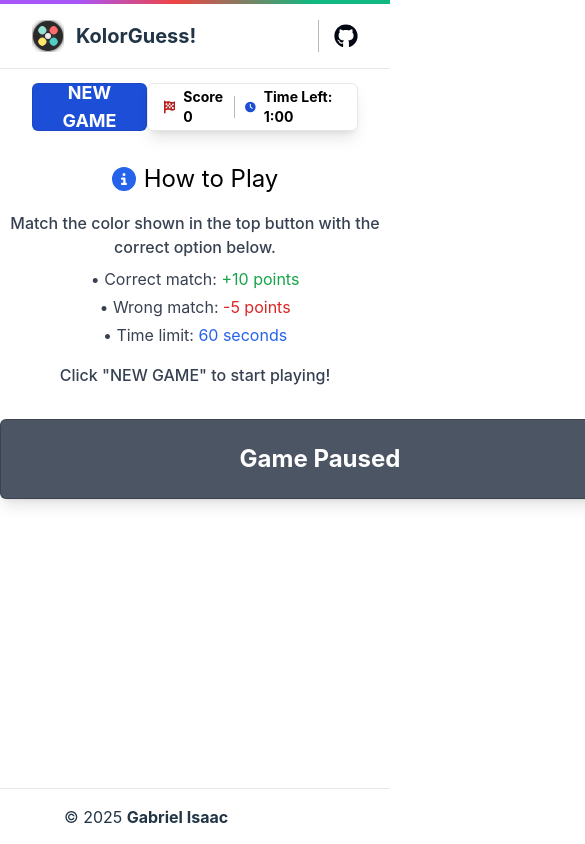
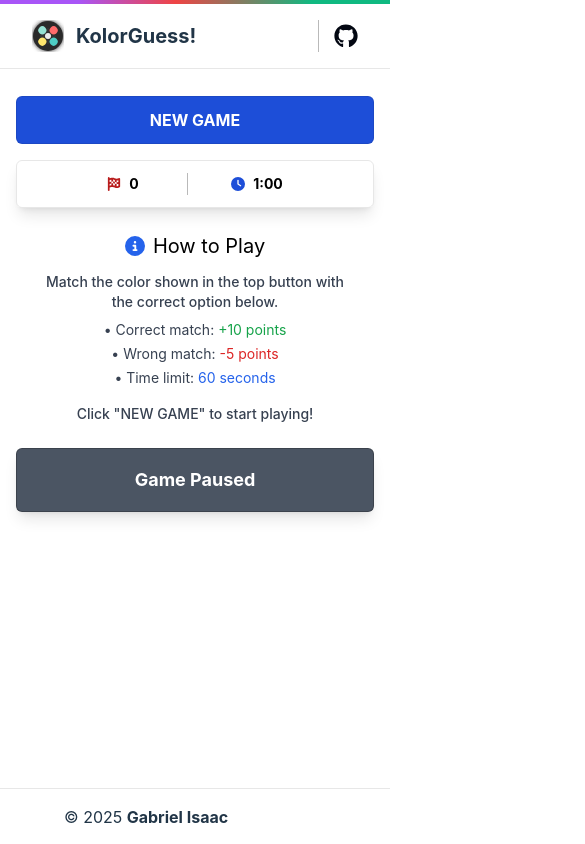
Before and after one commit to gabrielisaacs/color-game, a React (Vite) app in the folder app/: page / in a window 390 px wide. Shown: the top 844 px of the page, 585 px wide, since content can reach past the window. Built offline with nearby package versions, Linux system fonts and the light colour scheme.

Commit message:
feat: responsiveness

```diff
--- a/app/src/App.jsx
+++ b/app/src/App.jsx
@@ -72,8 +72,9 @@ function App() {
   };
 
   return (
-    <div className='w-screen min-h-screen flex flex-col'>
+    <div className='w-screen min-h-screen flex flex-col overflow-x-hidden'>
       <NavBar />
+      <main className="flex-1 flex flex-col">
         <StatusBar
           score={gameState.score}
           timeLeft={gameState.timeLeft}
@@ -90,6 +91,7 @@ function App() {
           gameState={gameState}
           setGameState={setGameState}
         />
+      </main>
       <Footer />
       {!gameState.isPlaying && gameState.timeLeft === 0 && (
         <GameOverModal
--- a/app/src/components/ColorBars.jsx
+++ b/app/src/components/ColorBars.jsx
@@ -20,31 +20,32 @@ const ColorBars = ({ onScore, onFail, gameState, setGameState }) => {
   };
 
   return (
-    <div className='mx-auto flex flex-wrap gap-4 w-[40rem]'>
+    <div className='mx-auto flex flex-wrap gap-4 w-full max-w-[40rem] px-4 sm:px-6 mb-[3rem]'>
       <button
         data-testid="colorBox"
-        className={`h-[5rem] w-full font-bold shadow-lg border-neutral-900 border
-          border-opacity-30 rounded-md text-white text-2xl
-          ${gameState.colors?.target || 'bg-gray-600'} items-center py-2 px-4 gap-2
-          text-center transition-all duration-300`}
+        className={`h-[4rem] sm:h-[5rem] w-full font-bold shadow-lg border-neutral-900 border
+        border-opacity-30 rounded-md text-white text-lg sm:text-2xl
+        ${gameState.colors?.target || 'bg-gray-600'} items-center py-2 px-4 gap-2
+        text-center transition-all duration-300`}
       >
         {gameState.isPlaying ? `What Color is this?` : 'Game Paused'}
       </button>
 
-      <div className="grid grid-cols-3 grid-rows-2 gap-4 w-full">
+      <div className="grid grid-cols-2 sm:grid-cols-3 gap-3 sm:gap-4 w-full">
         {gameState.colors?.options.map((color, index) => (
           <button
             key={index}
             data-testid="colorOption"
             onClick={() => handleColorClick(color)}
             disabled={!gameState.isPlaying}
-            className={`h-[5rem] shadow-lg border-neutral-900 border border-opacity-30
-              rounded-md ${color} transition-all duration-200
-              hover:scale-105 active:scale-95 relative group
-              ${!gameState.isPlaying ? 'opacity-50 cursor-not-allowed' : ''}`}
+            className={`h-[4rem] sm:h-[5rem] shadow-lg border-neutral-900 border border-opacity-30
+            rounded-md ${color} transition-all duration-200
+            hover:scale-105 active:scale-95 relative group
+            ${!gameState.isPlaying ? 'opacity-50 cursor-not-allowed' : ''}`}
           >
             <span className="absolute inset-0 flex items-center justify-center
-              text-white opacity-0 group-hover:opacity-100 transition-opacity duration-200">
+            text-white opacity-0 group-hover:opacity-100 transition-opacity duration-200
+            text-sm sm:text-base">
               {getColorName(color)}
             </span>
           </button>
--- a/app/src/components/GameInstructions.jsx
+++ b/app/src/components/GameInstructions.jsx
@@ -3,18 +3,20 @@ import { FaCheck, FaXmark, FaCircleInfo } from 'react-icons/fa6';
 
 const GameInstructions = ({ lastResult, isPlaying }) => {
   return (
-    <div>
-      <div className={`flex flex-col text-2xl mx-auto my-8 items-center justify-center gap-4
-        ${lastResult === 'correct' ? 'text-green-600' :
+    <div className="px-4 sm:px-0">
+      <div className={`flex flex-col text-xl sm:text-2xl mx-auto my-6 sm:my-8
+      items-center justify-center gap-3 sm:gap-4
+      ${lastResult === 'correct' ? 'text-green-600' :
           lastResult === 'wrong' ? 'text-red-600' : 'text-black'}`}>
 
         {!isPlaying ? (
-          <div className="flex flex-col items-center gap-4">
+          <div className="flex flex-col items-center gap-3 sm:gap-4">
             <div className="flex items-center gap-2">
               <FaCircleInfo className="text-blue-600" />
               How to Play
             </div>
-            <div className="text-base text-gray-700 max-w-2xl text-center space-y-2">
+            <div className="text-sm sm:text-base text-gray-700 max-w-[90vw] sm:max-w-2xl
+            text-center space-y-2 px-4">
               <p className="font-medium">Match the color shown in the top button with the correct option below.</p>
               <ul className="space-y-1">
                 <li>• Correct match: <span className="text-green-600">+10 points</span></li>
--- a/app/src/components/GameOverModal.jsx
+++ b/app/src/components/GameOverModal.jsx
@@ -3,18 +3,21 @@ import { FaFlagCheckered } from 'react-icons/fa6'
 
 const GameOverModal = ({ score, onRestart }) => {
   return (
-    <div className="fixed max-w-screen max-h-screen inset-0 backdrop-blur-lg bg-black bg-opacity-50 flex items-center
-      justify-center z-50 overflow-hidden">
-      <div className="bg-white p-8 rounded-md border border-neutral-800 border-opacity-10 text-center shadow-xl transform
-        transition-all duration-300 scale-100">
-        <h2 className="text-3xl font-bold mb-4">Game Over!</h2>
-        <div className="flex flex-row items-center justify-center gap-2 text-xl mb-6 ">
+    <div className="fixed inset-0 backdrop-blur-lg bg-black bg-opacity-50
+    flex items-center justify-center z-50 p-4">
+      <div className="bg-white p-6 sm:p-8 rounded-md border border-neutral-800
+      border-opacity-10 text-center shadow-xl transform transition-all duration-300
+      scale-100 w-full max-w-[320px]">
+        <h2 className="text-2xl sm:text-3xl font-bold mb-4">Game Over!</h2>
+        <div className="flex flex-row items-center justify-center gap-2
+        text-lg sm:text-xl mb-6">
           <FaFlagCheckered className='text-red-700' /> Score: {score}
         </div>
         <button
           onClick={onRestart}
-          className="bg-blue-700 text-white px-6 py-3 rounded-md text-lg
-            font-bold hover:bg-blue-800 hover:shadow-lg transition-colors duration-200 border border-neutral-800 border-opacity-10"
+          className="bg-blue-700 text-white px-6 py-3 rounded-md text-base sm:text-lg
+          font-bold hover:bg-blue-800 hover:shadow-lg transition-colors duration-200
+          border border-neutral-800 border-opacity-10 w-full sm:w-auto"
         >
           PLAY AGAIN
         </button>
--- a/app/src/components/StatusBar.jsx
+++ b/app/src/components/StatusBar.jsx
@@ -9,33 +9,34 @@ const StatusBar = ({ score, timeLeft, onNewGame, isPlaying }) => {
   };
 
   return (
-    <div className='w-full px-8 flex flex-row mt-[5.2rem]'>
+    <div className='w-full px-4 sm:px-8 flex flex-col sm:flex-row gap-4 sm:gap-0
+    mt-[6rem] sm:mt-[5.2rem]'>
       <button
         onClick={onNewGame}
         disabled={isPlaying}
-        className={`flex flex-row h-[3rem] font-bold text-lg
-          border-neutral-900 border border-opacity-10 rounded-md text-white
-          items-center py-2 px-4 gap-2 transition-all duration-200
-          ${isPlaying
+        className={`h-[3rem] font-bold text-base sm:text-lg w-full sm:w-auto
+        border-neutral-900 border border-opacity-10 rounded-md text-white
+        items-center py-2 px-4 transition-all duration-200 flex justify-center
+        ${isPlaying
             ? 'bg-gray-500 cursor-not-allowed opacity-50'
             : 'bg-blue-700 hover:shadow-lg hover:bg-blue-800'
           }`}
       >
         NEW GAME
       </button>
-      <div className='flex flex-row w-[16rem] h-[3rem] font-bold text-sm shadow-lg justify-center
-        border-neutral-900 border border-opacity-10 rounded-md ml-auto
-        text-black items-center py-2 px-4 gap-2'>
-        <div className="flex items-center gap-2">
+      <div className='flex flex-row h-[3rem] font-bold text-sm shadow-lg justify-center
+      border-neutral-900 border border-opacity-10 rounded-md sm:ml-auto
+      text-black items-center py-2 px-4 gap-2 w-full sm:w-auto'>
+        <div className="flex items-center gap-2 min-w-[4.5rem]">
           <FaFlagCheckered className='text-red-700' />
           <span className={`${score < 0 ? 'text-red-600' : ''}`}>
-            Score {score}
+            {score}
           </span>
         </div>
-        <div className="w-1 border-l border-neutral-900 border-opacity-30 h-3/4"></div>
+        <div className="mr-8 w-1 border-l border-neutral-900 border-opacity-30 h-3/4" sm:m-0></div>
         <div className="flex items-center gap-2">
           <FaClock className={`${timeLeft <= 10 ? 'text-red-700 animate-pulse' : 'text-blue-700'}`} />
-          Time Left: {formatTime(timeLeft)}
+          {formatTime(timeLeft)}
         </div>
       </div>
     </div>
```
Lines whose indentation alone changed are shown as unchanged.
